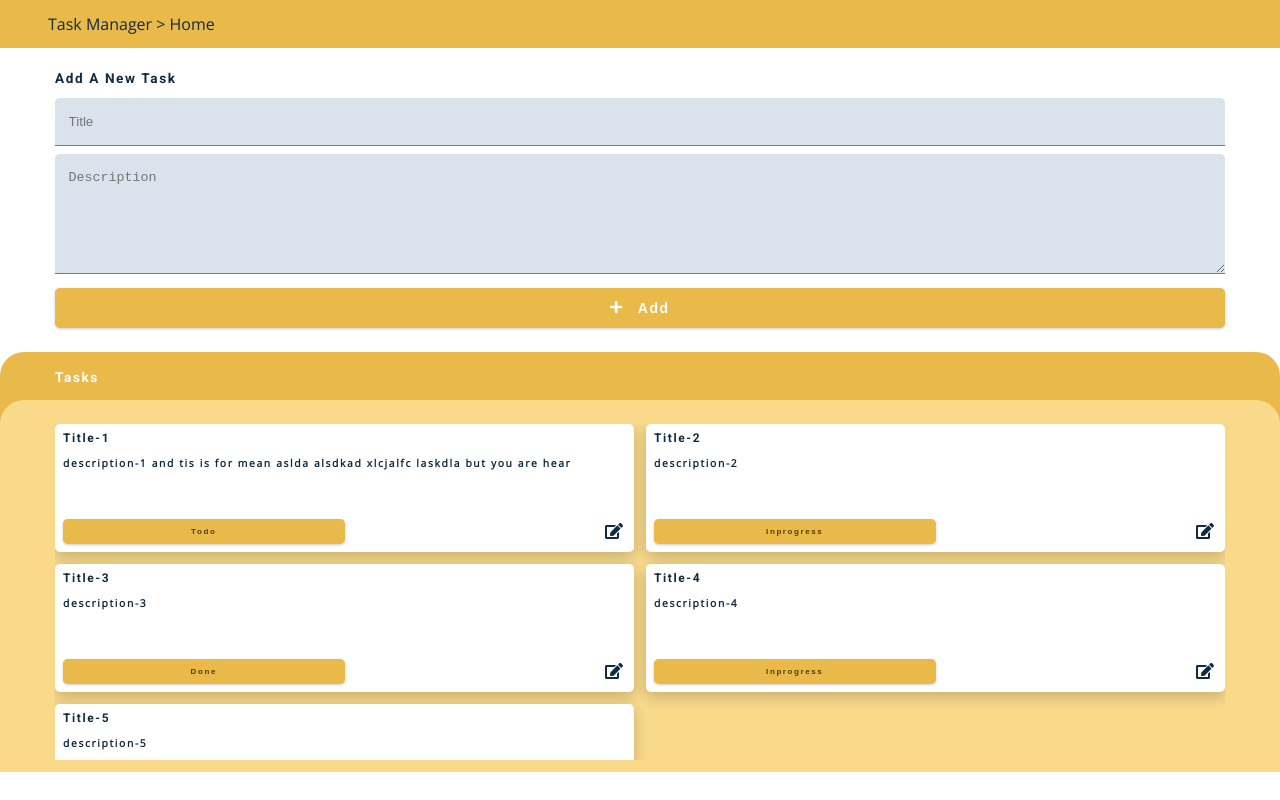
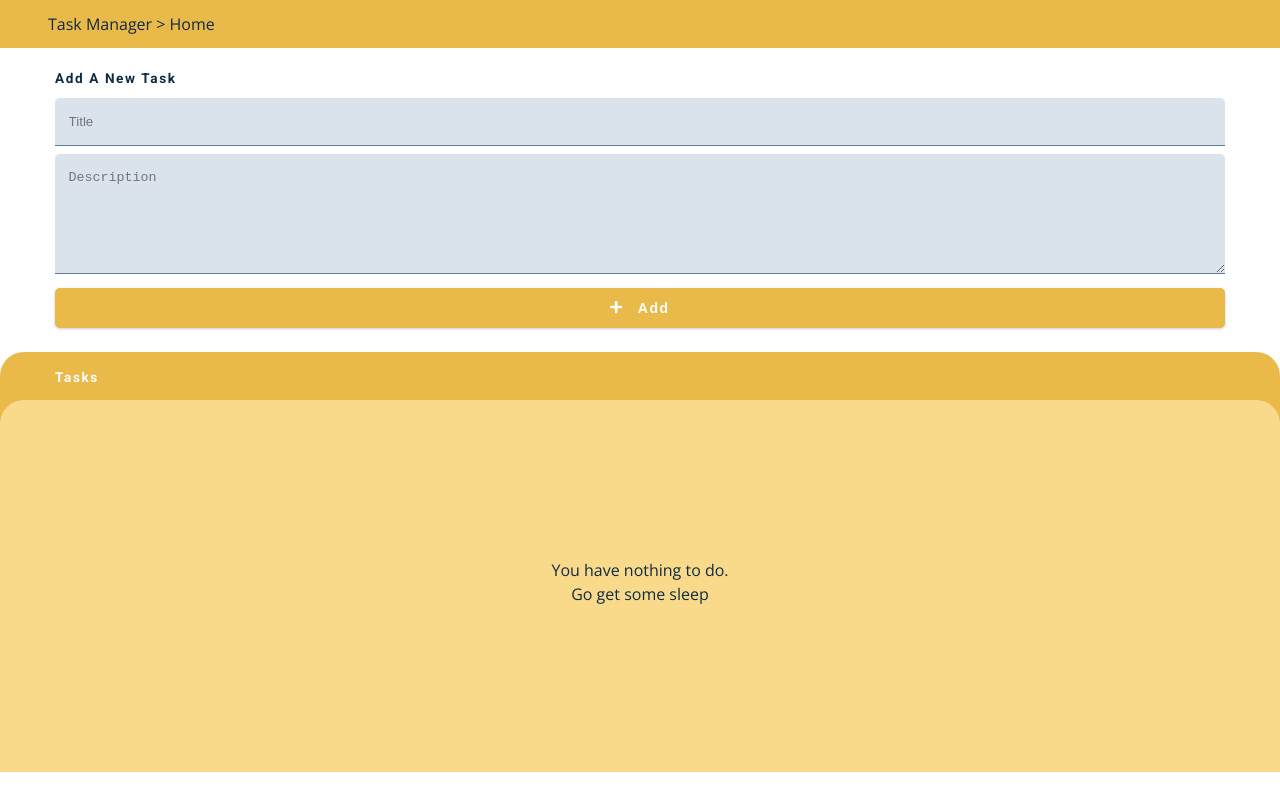
Before and after one commit to vnaeimabadi/manage-working-tasks, a React (Create React App) app: page / in a window 1280 px wide. Built offline with nearby package versions, Linux system fonts and the light colour scheme; a web font is replaced by a local one.

Commit message:
added state management for adding new tasks and read tasks

```diff
--- a/src/components/NewTask.js
+++ b/src/components/NewTask.js
@@ -1,15 +1,52 @@
-import React from "react";
+import React, { useState } from "react";
 import { FontAwesomeIcon } from "@fortawesome/react-fontawesome";
 import { faPlus } from "@fortawesome/free-solid-svg-icons";
+import { useTaskSetState, useTaskState } from "../providers/TaskProvider";
+import uuidv4 from "../helper/uuid";
 
 const NewTask = ({ style }) => {
+  const setTask = useTaskSetState();
+  const tempData = useTaskState();
+  const [title, setTitle] = useState("");
+  const [description, setDescription] = useState("");
+
+  const changeTitle = (e) => {
+    setTitle(e.target.value);
+  };
+  const changeDescription = (e) => {
+    setDescription(e.target.value);
+  };
+  const addNewTaskHandler = () => {
+    let data = [
+      ...tempData,
+      {
+        id: uuidv4(),
+        title: title,
+        description: description,
+        status: "todo",
+      },
+    ];
+    setTask(data);
+    setTitle("");
+    setDescription("");
+  };
   return (
     <div className="section-center" style={style}>
       <div className="new-task">
         <h1>Add a new Task</h1>
-        <input placeholder="Title" className="new-task-title" />
-        <textarea placeholder="Description" className="new-task-description" />
-        <button className="btn btn-new-task">
+        <input
+          placeholder="Title"
+          className="new-task-title"
+          value={title}
+          onChange={changeTitle}
+        />
+        <textarea
+          placeholder="Description"
+          className="new-task-description"
+          value={description}
+          onChange={changeDescription}
+        />
+        <button className="btn btn-new-task" onClick={addNewTaskHandler}>
           <span>
             <FontAwesomeIcon icon={faPlus} />
           </span>
--- a/src/components/tasks/TaskList.js
+++ b/src/components/tasks/TaskList.js
@@ -1,42 +1,31 @@
 import React, { Fragment } from "react";
 import SingleTask from "./SingleTask";
-let tempData = [
-  {
-    id: "1",
-    title: "title-1",
-    description:
-      "description-1 and tis is for mean aslda alsdkad xlcjalfc laskdla but you are hear",
-    status: "todo",
-  },
-  {
-    id: "2",
-    title: "title-2",
-    description: "description-2",
-    status: "inprogress",
-  },
-  { id: "3", title: "title-3", description: "description-3", status: "done" },
-  {
-    id: "4",
-    title: "title-4",
-    description: "description-4",
-    status: "inprogress",
-  },
-  { id: "5", title: "title-5", description: "description-5", status: "todo" },
-];
+import { useTaskState, useTaskSetState } from "../../providers/TaskProvider";
+
 const TaskList = () => {
+  const tasks = useTaskState();
+
   return (
     <div className="task-list">
       <section className="section-center task-list-title ">
         <h1>Tasks</h1>
       </section>
       <section className="tasks">
-        {tempData && (
+        {tasks && tasks.length > 0 ? (
           <div className="section-center single-task">
-            {tempData.map((data, index) => (
+            {tasks.map((data, index) => (
               <Fragment key={data.id}>
                 <SingleTask data={data} />
               </Fragment>
             ))}
+          </div>
+        ) : (
+          <div className="empty-task">
+            <p>
+              You have nothing to do.
+              <br />
+              Go get some sleep
+            </p>
           </div>
         )}
       </section>
--- a/src/css/style.css
+++ b/src/css/style.css
@@ -169,6 +169,7 @@ p {
     background: var(--clr-primary-7);
 }
 
+
 /* section */
 .section {
     padding: 5rem 0;
@@ -297,7 +298,7 @@ Tasks
 
 .single-task {
     display: grid;
-    max-height: 42vh;
+    height: 42vh;
     overflow-y: scroll;
     grid-template-columns: 1fr 1fr;
     gap: .75rem 0.75rem;
@@ -312,8 +313,9 @@ Single Task Item
     background: var(--clr-white);
     border-radius: var(--radius);
     box-shadow: var(--dark-shadow);
-    min-height: 8rem;
+    height: 10rem;
     display: grid;
+
     grid-template-columns: 1fr;
     grid-template-rows: auto 1fr auto;
     padding: 0.5rem 0.5rem;
@@ -331,10 +333,15 @@ Single Task Item
     letter-spacing: 0.1rem;
 }
 
+.single-task-item-description {
+    overflow-y: scroll;
+}
+
 .single-task-item-description p {
     font-size: .65rem;
     letter-spacing: 0.1rem;
     font-weight: bold;
+
     color: var(--clr-grey-1);
 }
 
@@ -363,3 +370,16 @@ Single Task Item
     background: var(--clr-primary-5);
     cursor: default;
 }
+
+.empty-task {
+    display: grid;
+    height: 42vh;
+    grid-template-columns: 1fr;
+    justify-items: center;
+    text-align: center;
+    align-content: center;
+}
+
+.empty-task p {
+    color: var(--clr-grey-1);
+}
--- /dev/null
+++ b/src/helper/uuid.js
@@ -0,0 +1,10 @@
+function uuidv4() {
+  return ([1e7] + -1e3 + -4e3 + -8e3 + -1e11).replace(/[018]/g, (c) =>
+    (
+      c ^
+      (crypto.getRandomValues(new Uint8Array(1))[0] & (15 >> (c / 4)))
+    ).toString(16)
+  );
+}
+
+export default uuidv4;
--- a/src/index.js
+++ b/src/index.js
@@ -6,15 +6,18 @@ import { BrowserRouter, Routes, Route } from "react-router-dom";
 import App from "./App";
 import reportWebVitals from "./reportWebVitals";
 import Edit from "./screens/Edit";
+import TaskProvider from "./providers/TaskProvider";
 
 ReactDOM.render(
   <React.StrictMode>
+    <TaskProvider>
       <BrowserRouter>
         <Routes>
           <Route path="/" element={<App />} />
           <Route path="edit" element={<Edit />} />
         </Routes>
       </BrowserRouter>
+    </TaskProvider>
   </React.StrictMode>,
   document.getElementById("root")
 );
--- /dev/null
+++ b/src/providers/TaskProvider.js
@@ -0,0 +1,27 @@
+import React from "react";
+
+const TaskContext = React.createContext();
+const TaskContextSetState = React.createContext();
+
+function TaskProvider({ children }) {
+  const [task, setTask] = React.useState([]);
+  return (
+    <TaskContext.Provider value={task}>
+      <TaskContextSetState.Provider value={setTask}>
+        {children}
+      </TaskContextSetState.Provider>
+    </TaskContext.Provider>
+  );
+}
+
+function useTaskState() {
+  return React.useContext(TaskContext);
+}
+
+function useTaskSetState() {
+  return React.useContext(TaskContextSetState);
+}
+function useTaskActions() {}
+
+export { useTaskState, useTaskSetState, useTaskActions };
+export default TaskProvider;
```
Lines whose indentation alone changed are shown as unchanged.
